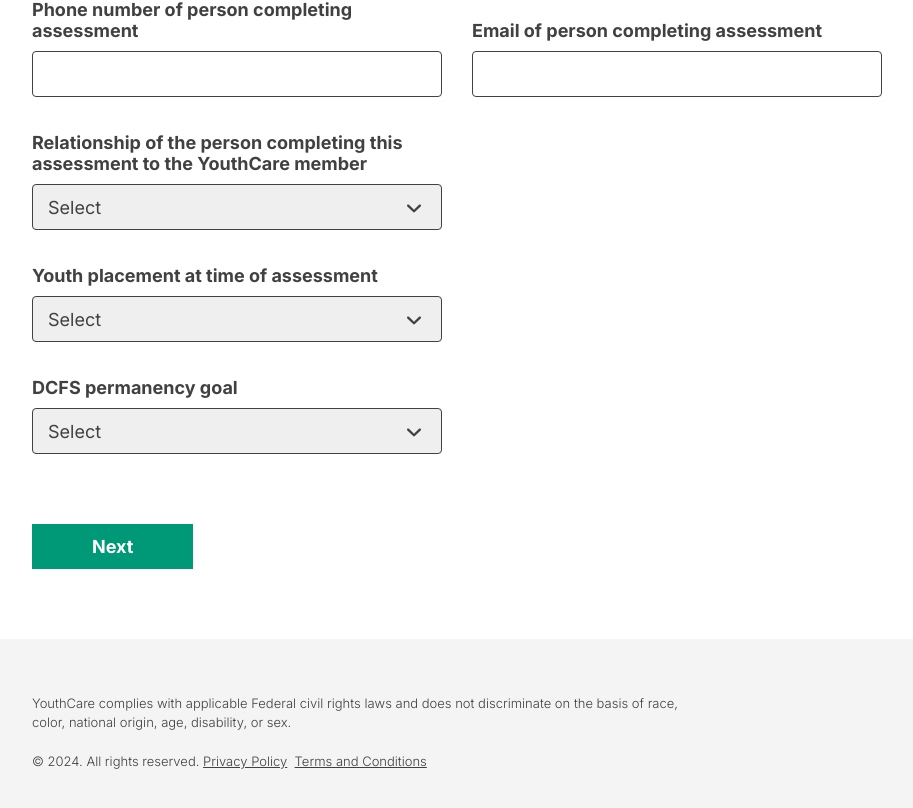
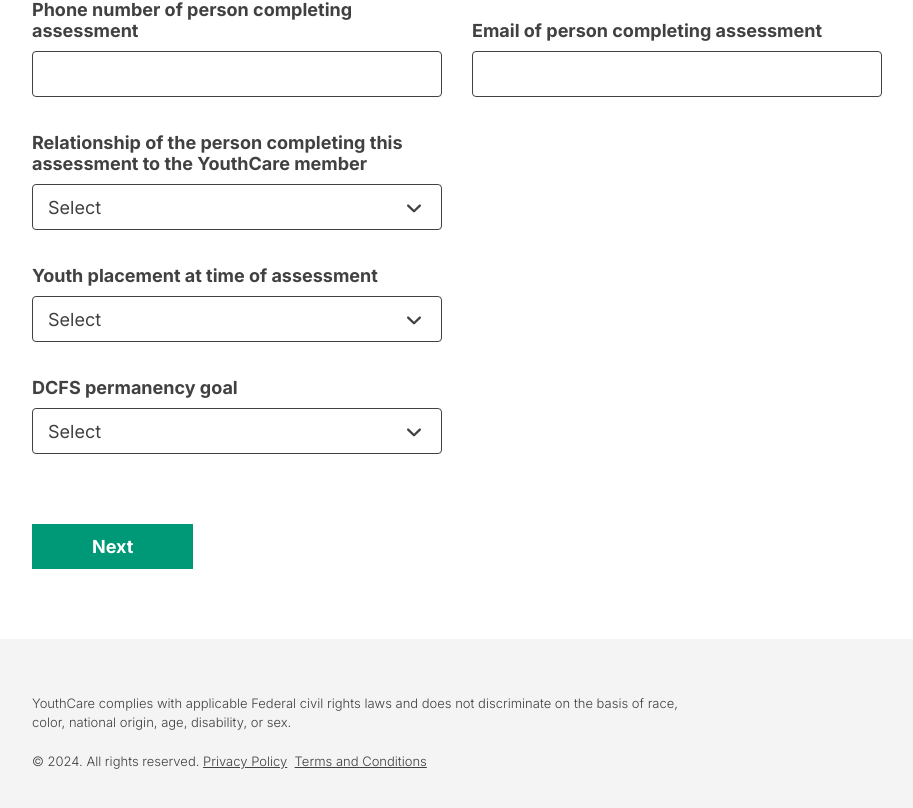
Before and after one commit to mc21fly/youthcare, a React (Vite) app: page / in a window 1280 px wide. Shown: the part 1288-2096 px from the top of the page, without its empty margins (43-956 px from the left). Built offline with nearby package versions, Linux system fonts and the light colour scheme.

Commit message:
background color bug fix

```diff
--- a/src/index.scss
+++ b/src/index.scss
@@ -202,6 +202,7 @@ select {
     border-radius: 4px;
     font-size: 18px;
     padding: 0 40px 0 15px;
+    background-color: #ffffff;
 }
 
 .custom-select select {
```
